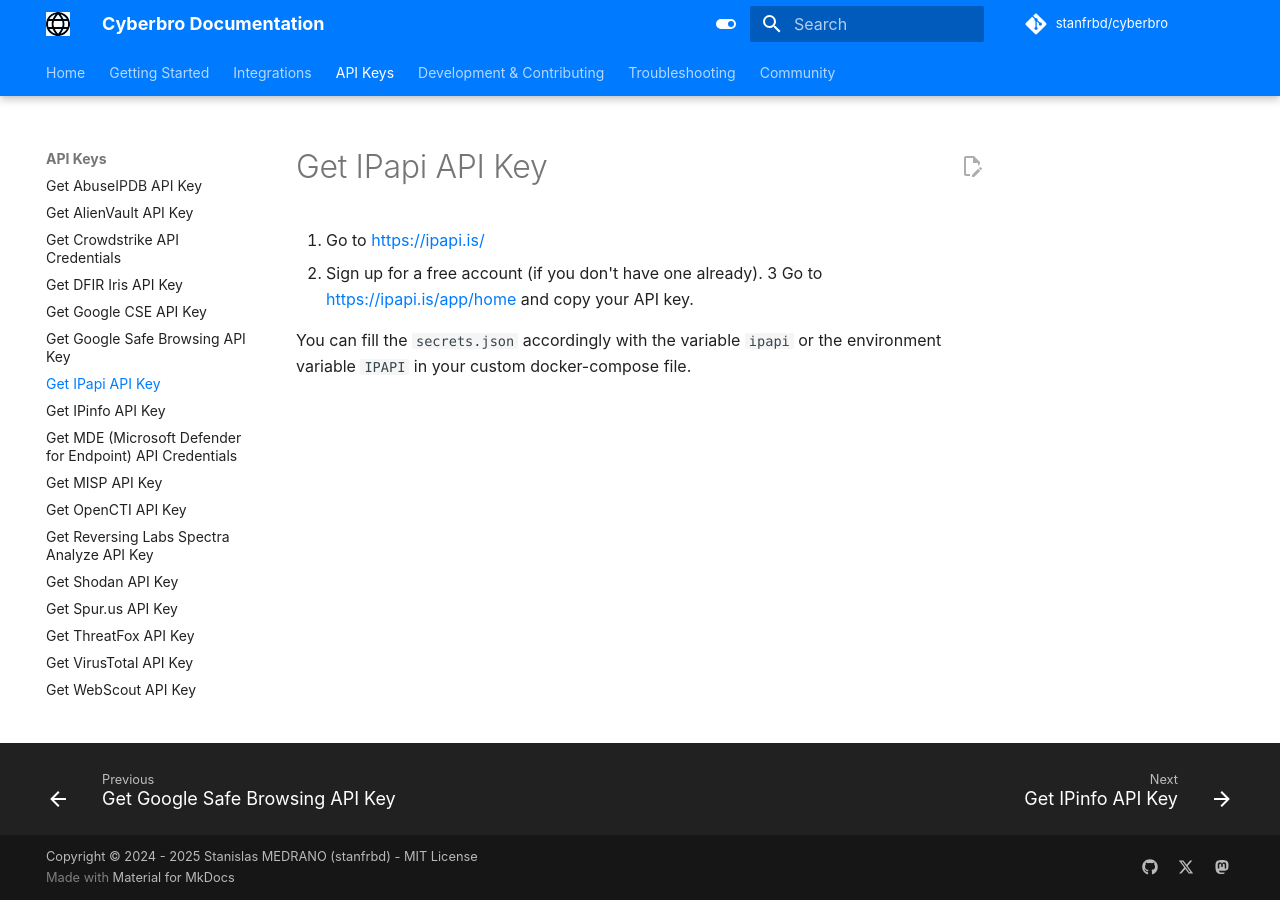
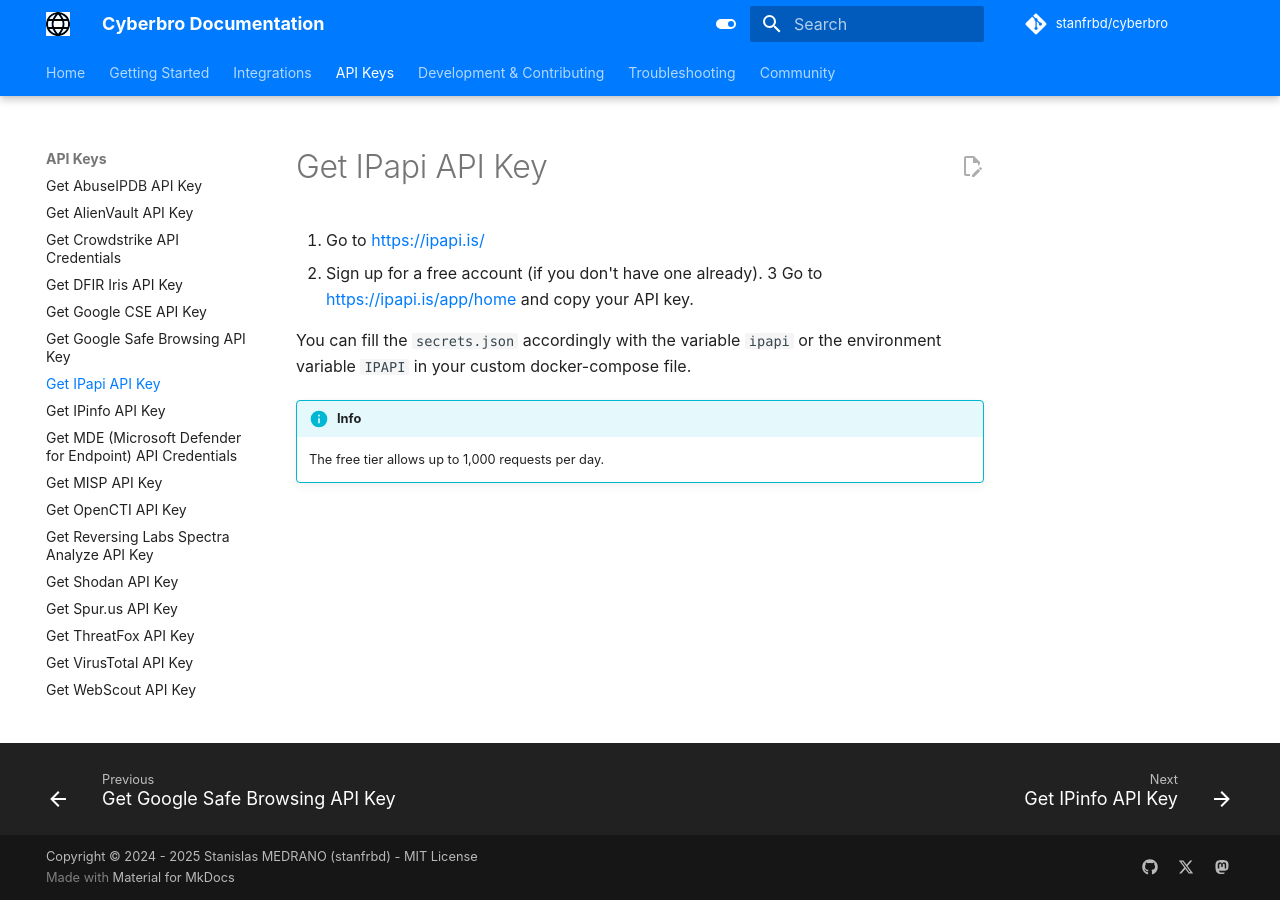
Before and after one commit to ubahmapk/cyberbro, an MkDocs documentation site: the page built from docs/api-keys/Get-IPapi-API-key.md, in a window 1280 px wide. Built offline with MkDocs 1.6.1 and Material for MkDocs 9.7.7, drawn with Linux system fonts in a browser that asks for light colours; some web fonts are replaced; comment, search, counter and statistics services are not loaded.

Commit message:
Update doc

```diff
--- a/docs/api-keys/Get-IPapi-API-key.md
+++ b/docs/api-keys/Get-IPapi-API-key.md
@@ -3,3 +3,6 @@
 3 Go to [https://ipapi.is/app/home](https://ipapi.is/app/home) and copy your API key.
 
 You can fill the `secrets.json` accordingly with the variable `ipapi` or the environment variable `IPAPI` in your custom docker-compose file.
+
+!!! info
+    The free tier allows up to 1,000 requests per day.
```
